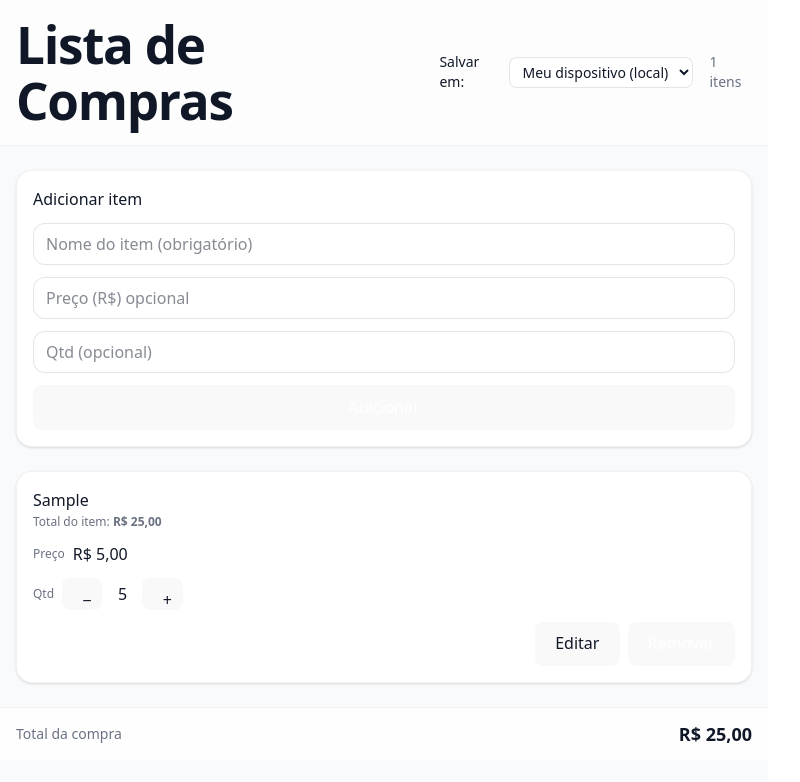
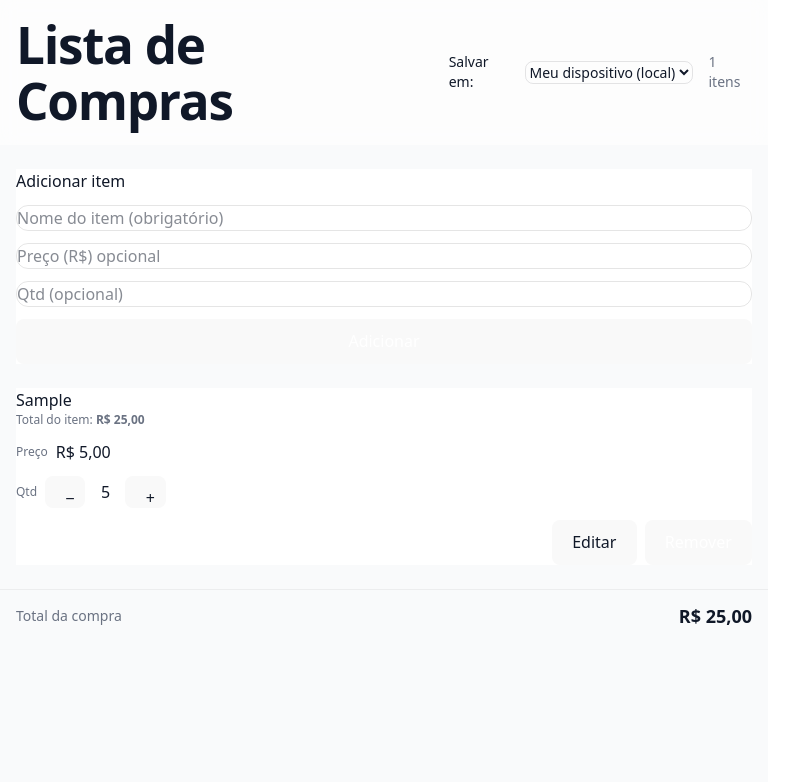
Before and after one commit to guigomaster01/lista-de-compras, a React (Vite) app in the folder shopping-web/: page / in a window 1280 px wide. Both pictures are taken after typing "Sample", "5", "5" into the empty fields and a click on the button "Adicionar". Shown: the top 782 px of the page, without its empty margins (0-800 px from the left). Built offline with nearby package versions, Linux system fonts and the light colour scheme; no server answers.

Commit message:
Update App.jsx

```diff
--- a/shopping-web/src/App.jsx
+++ b/shopping-web/src/App.jsx
@@ -130,7 +130,7 @@ export default function App() {
 
   return (
     <div className="min-h-dvh bg-gray-50 text-gray-900">
-      <header className="sticky top-0 z-10 backdrop-blur supports-[backdrop-filter]:bg-white/60 dark:supports-[backdrop-filter]:bg-neutral-900/60 bg-white/80 dark:bg-neutral-900/80 border-b border-black/5 dark:border-white/10">
+      <header className="sticky top-0 z-10 backdrop-blur supports-[backdrop-filter]:bg-white/60 ">
         <div className="max-w-3xl mx-auto px-4 py-4 flex items-center justify-between gap-4">
           <h1 className="text-xl font-semibold tracking-tight">Lista de Compras</h1>
 
@@ -140,14 +140,14 @@ export default function App() {
             <select
               value={mode}
               onChange={(e) => setMode(e.target.value)}
-              className="rounded-lg border border-black/10 dark:border-white/10 bg-white dark:bg-neutral-900 px-2 py-1"
+              className="rounded-lg border border-black/10"
             >
               <option value="local">Meu dispositivo (local)</option>
               <option value="api">Nuvem (minha conta)</option>
             </select>
           </div>
 
-          <span className="text-sm text-gray-500 dark:text-neutral-400">
+          <span className="text-sm text-gray-500">
             {items.length} itens
           </span>
         </div>
@@ -155,14 +155,14 @@ export default function App() {
 
       <main className="max-w-3xl mx-auto px-4 py-6 space-y-6">
         {/* Card do formulário */}
-        <section className="bg-white dark:bg-neutral-800 border border-black/5 dark:border-white/10 rounded-2xl p-4 shadow-sm">
+        <section className="bg-white">
           <h2 className="text-base font-medium mb-3">Adicionar item</h2>
           <form
             onSubmit={onSubmit}
             className="grid gap-3 md:grid-cols-[1fr,160px,120px,120px] items-start"
           >
             <input
-              className="w-full rounded-xl border border-black/10 dark:border-white/10 bg-white dark:bg-neutral-900 px-3 py-2 outline-none focus:ring-2 focus:ring-indigo-500"
+              className="w-full rounded-xl border border-black/10"
               placeholder="Nome do item (obrigatório)"
               value={form.name}
               onChange={(e) => setForm({ ...form, name: e.target.value })}
@@ -172,7 +172,7 @@ export default function App() {
               type="number"
               step="0.01"
               min="0"
-              className="rounded-xl border border-black/10 dark:border-white/10 bg-white dark:bg-neutral-900 px-3 py-2 outline-none focus:ring-2 focus:ring-indigo-500"
+              className="rounded-xl border border-black/10"
               placeholder="Preço (R$) opcional"
               value={form.unit_price}
               onChange={(e) => setForm({ ...form, unit_price: e.target.value })}
@@ -180,7 +180,7 @@ export default function App() {
             <input
               type="number"
               min="1"
-              className="rounded-xl border border-black/10 dark:border-white/10 bg-white dark:bg-neutral-900 px-3 py-2 outline-none focus:ring-2 focus:ring-indigo-500"
+              className="rounded-xl border border-black/10"
               placeholder="Qtd (opcional)"
               value={form.quantity}
               onChange={(e) => setForm({ ...form, quantity: e.target.value })}
@@ -193,14 +193,14 @@ export default function App() {
             </button>
           </form>
           {error && (
-            <p className="mt-3 text-sm text-red-600 dark:text-red-400">{error}</p>
+            <p className="mt-3 text-sm text-red-600">{error}</p>
           )}
         </section>
 
         {/* Lista */}
         <section className="space-y-2">
           {items.length === 0 && (
-            <div className="text-sm text-gray-500 dark:text-neutral-400 text-center py-8">
+            <div className="text-sm text-gray-500">
               Nenhum item por enquanto. Adicione acima 👆
             </div>
           )}
@@ -209,20 +209,20 @@ export default function App() {
             return (
               <article
                 key={it.id}
-                className="bg-white dark:bg-neutral-800 border border-black/5 dark:border-white/10 rounded-2xl p-4 shadow-sm hover:shadow transition-shadow"
+                className="bg-white"
               >
                 <div className="grid gap-3 md:grid-cols-[1fr,160px,170px,1fr] md:items-center">
                   {/* Nome */}
                   <div className="min-w-0">
                     <h3 className="font-medium truncate">{it.name}</h3>
-                    <p className="text-xs text-gray-500 dark:text-neutral-400 mt-0.5">
+                    <p className="text-xs text-gray-500">
                       Total do item: <strong>{fmtBRL(it.total)}</strong>
                     </p>
                   </div>
 
                   {/* Preço unitário */}
                   <div className="flex items-center gap-2">
-                    <span className="text-xs text-gray-500 dark:text-neutral-400">Preço</span>
+                    <span className="text-xs text-gray-500">Preço</span>
                     {isEditing ? (
                       <input
                         type="number"
@@ -232,7 +232,7 @@ export default function App() {
                         onChange={(e) =>
                           setEditForm({ ...editForm, unit_price: e.target.value })
                         }
-                        className="w-full rounded-xl border border-black/10 dark:border-white/10 bg-white dark:bg-neutral-900 px-3 py-2 outline-none focus:ring-2 focus:ring-indigo-500"
+                        className="w-full rounded-xl border border-black/10"
                         placeholder="R$ 0,00"
                       />
                     ) : (
@@ -242,7 +242,7 @@ export default function App() {
 
                   {/* Quantidade */}
                   <div className="flex items-center gap-2">
-                    <span className="text-xs text-gray-500 dark:text-neutral-400">Qtd</span>
+                    <span className="text-xs text-gray-500">Qtd</span>
                     {isEditing ? (
                       <input
                         type="number"
@@ -251,14 +251,14 @@ export default function App() {
                         onChange={(e) =>
                           setEditForm({ ...editForm, quantity: e.target.value })
                         }
-                        className="w-24 rounded-xl border border-black/10 dark:border-white/10 bg-white dark:bg-neutral-900 px-3 py-2 outline-none focus:ring-2 focus:ring-indigo-500"
+                        className="w-24 rounded-xl border border-black/10"
                         placeholder="1"
                       />
                     ) : (
                       <div className="inline-flex items-center gap-2">
                         <button
                           onClick={() => updateQtyQuick(it.id, it.quantity - 1)}
-                          className="h-8 w-8 rounded-lg border border-black/10 dark:border-white/10 hover:bg-black/5 dark:hover:bg-white/5"
+                          className="h-8 w-8 rounded-lg border border-black/10"
                           title="Diminuir"
                         >
                           −
@@ -266,7 +266,7 @@ export default function App() {
                         <span className="min-w-6 text-center">{it.quantity}</span>
                         <button
                           onClick={() => updateQtyQuick(it.id, it.quantity + 1)}
-                          className="h-8 w-8 rounded-lg border border-black/10 dark:border-white/10 hover:bg-black/5 dark:hover:bg-white/5"
+                          className="h-8 w-8 rounded-lg border border-black/10"
                           title="Aumentar"
                         >
                           +
@@ -288,7 +288,7 @@ export default function App() {
                         </button>
                         <button
                           onClick={cancelEdit}
-                          className="rounded-xl border border-black/10 dark:border-white/10 px-4 py-2 text-sm"
+                          className="rounded-xl border border-black/10 px-4 py-2 text-sm"
                         >
                           Cancelar
                         </button>
@@ -297,7 +297,7 @@ export default function App() {
                       <>
                         <button
                           onClick={() => startEdit(it)}
-                          className="rounded-xl border border-black/10 dark:border-white/10 px-4 py-2 text-sm hover:bg-black/5 dark:hover:bg-white/5"
+                          className="rounded-xl border border-black/10"
                         >
                           Editar
                         </button>
@@ -318,9 +318,9 @@ export default function App() {
       </main>
 
       {/* Total fixo no rodapé */}
-      <footer className="sticky bottom-0 border-t border-black/5 dark:border-white/10 bg-white/80 dark:bg-neutral-900/80 backdrop-blur">
+      <footer className="sticky bottom-0 border-t border-black/5 ">
         <div className="max-w-3xl mx-auto px-4 py-3 flex items-center justify-between">
-          <span className="text-sm text-gray-500 dark:text-neutral-400">Total da compra</span>
+          <span className="text-sm text-gray-500 ">Total da compra</span>
           <span className="text-lg font-semibold">{fmtBRL(total)}</span>
         </div>
       </footer>
```
